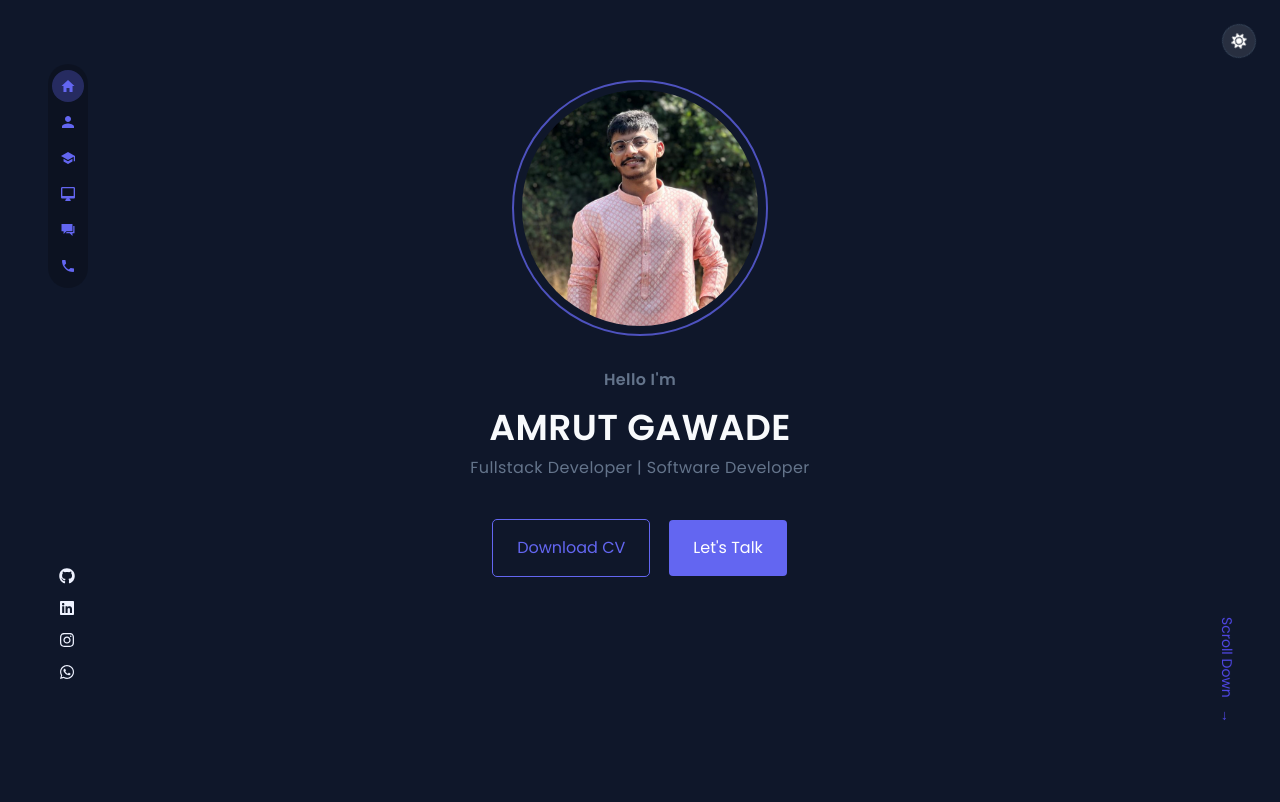
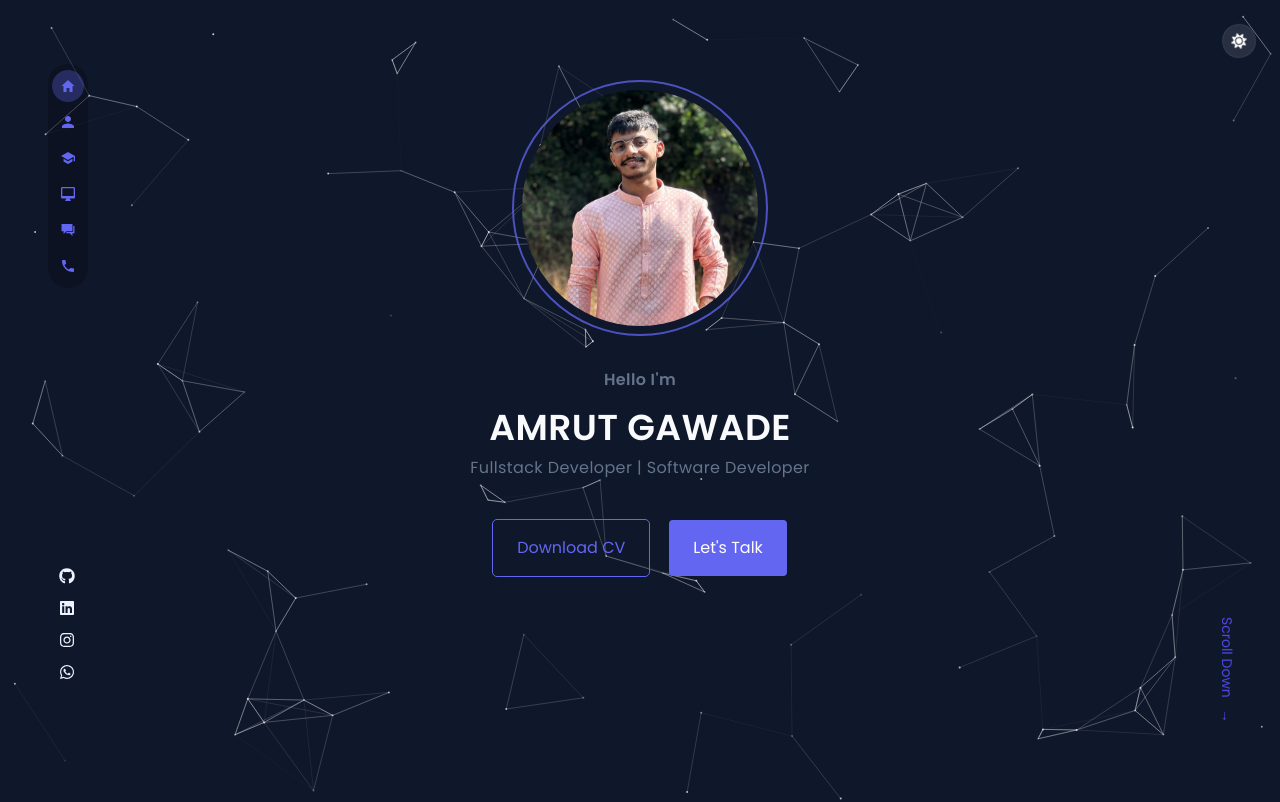
Before and after one commit to amrutgawade/Portfolio, a React (Vite) app: page / in a window 1280 px wide. Shown: the top 802 px of the page. Built offline with nearby package versions, Linux system fonts and the light colour scheme.

Commit message:
feat: background particals added

```diff
--- a/package.json
+++ b/package.json
@@ -19,7 +19,9 @@
     "react": "^18.2.0",
     "react-dom": "^18.2.0",
     "react-hot-toast": "^2.4.1",
-    "react-icons": "^5.0.1"
+    "react-icons": "^5.0.1",
+    "react-tsparticles": "^2.12.0",
+    "tsparticles": "^2.12.0"
   },
   "devDependencies": {
     "@types/react": "^18.2.37",
--- a/src/App.jsx
+++ b/src/App.jsx
@@ -7,12 +7,14 @@ import Testimonials from "./components/Testimonials";
 import Contact from "./components/Contact";
 import Footer from "./components/Footer";
 import { Toaster } from "react-hot-toast";
+import ParticlesBackground from "./components/ParticlesBackground";
 
 function App() {
   return (
     <>
       <Toaster position="top-right" reverseOrder={false} />
       <div className="bg-slate-50 dark:bg-slate-900">
+        <ParticlesBackground />
         <Header />
         <About />
         <Skills />
--- /dev/null
+++ b/src/components/ParticlesBackground.jsx
@@ -0,0 +1,40 @@
+import { useCallback } from 'react';
+import Particles from 'react-tsparticles';
+import { loadFull } from 'tsparticles';
+
+const ParticlesBackground = () => {
+  const particlesInit = useCallback(async (engine) => {
+    await loadFull(engine);
+  }, []);
+
+  return (
+    <Particles
+      id="tsparticles"
+      init={particlesInit}
+      options={{
+        particles: {
+          number: { value: 100, density: { enable: true, area: 800 } },
+          size: { value: 1, random: true },
+          move: { enable: true, speed: 1.5, direction: "none", outModes: "bounce" },
+          shape: { type: "circle", stroke: { width: 0, color: "#fff" } },
+          color: { value: "#ffffff" },
+          opacity: { value: 0.8, random: true },
+          links: { enable: true, distance: 100, color: "#ffffff", opacity: 0.4, width: 1 },
+        },
+        interactivity: {
+          events: {
+            onHover: { enable: true, mode: "repulse" },
+            onClick: { enable: true, mode: "push" },
+          },
+          modes: {
+            repulse: { distance: 100, duration: 0.4 },
+            push: { quantity: 4 },
+          },
+        },
+        detectRetina: true,
+      }}
+    />
+  );
+};
+
+export default ParticlesBackground;
--- a/src/components/Portfolio.jsx
+++ b/src/components/Portfolio.jsx
@@ -3,7 +3,6 @@ import projects from "../data/projects";
 
 function Portfolio() {
   const [category, setCategory] = useState("All");
-  console.log(category);
   const categories = ["All", "UIUX", "MERN", "Springboot"];
   return (
     <section
```
Also changed, not shown: 1 other file (tests, documents, lock files or other folders).
